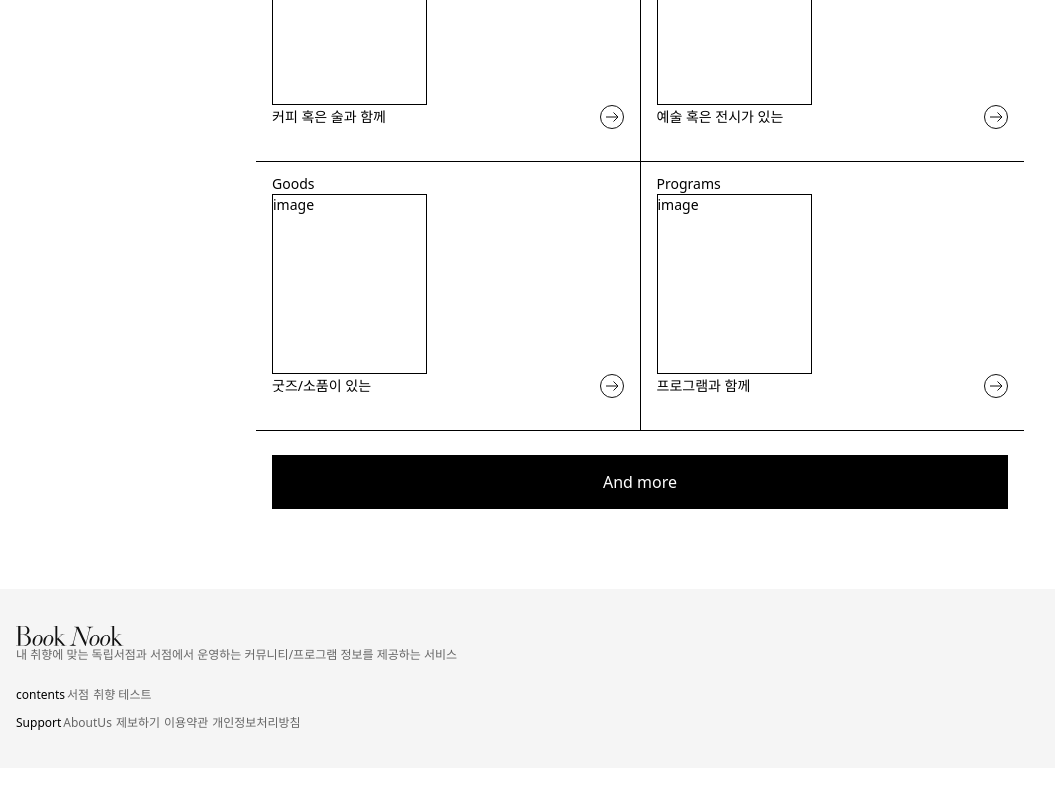
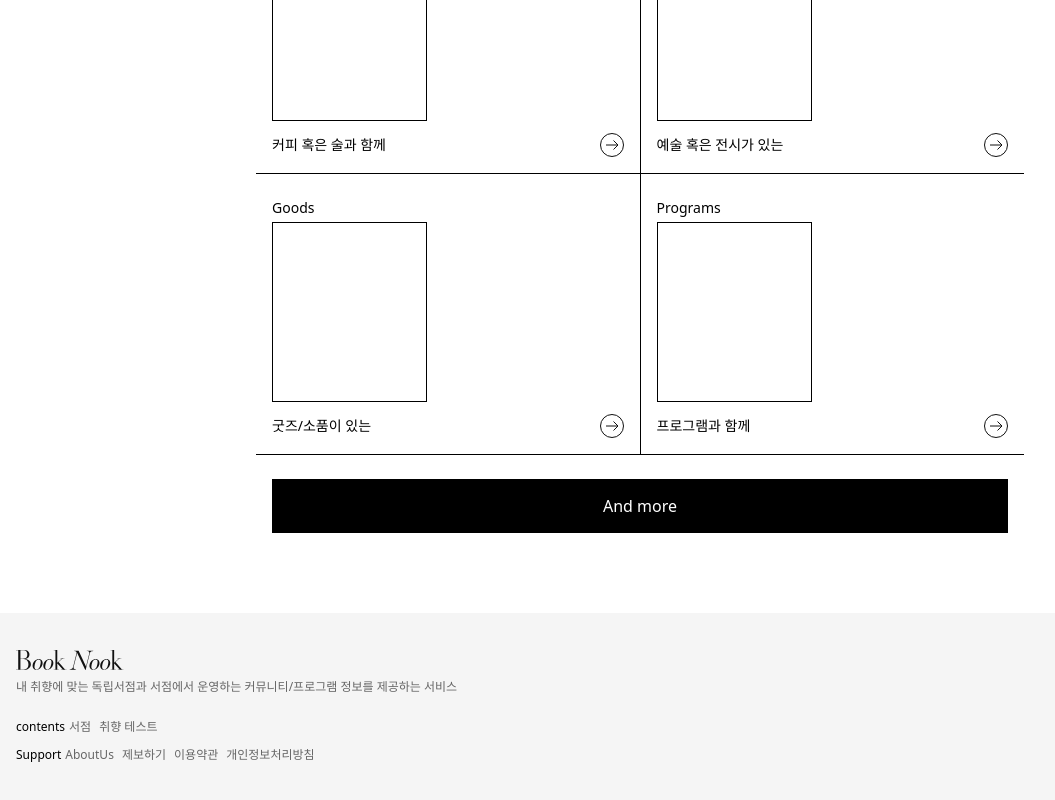
Before and after one commit to bside14-05/Front, a Next.js app: page / in a window 1280 px wide. Shown: the part 460-1260 px from the top of the page, without its empty margins (0-1055 px from the left). Before the commit the page ends 1228 px from the top, so only its background shows below. Built offline with nearby package versions, Linux system fonts and the light colour scheme.

Commit message:
amin layout

```diff
--- a/src/app/layout.tsx
+++ b/src/app/layout.tsx
@@ -42,8 +42,8 @@ export default function RootLayout({
 }) {
   return (
     <html>
-      <body className={`font-sans`}>
-        <div>{children}</div>
+      <body>
+        <div className={`relative`}>{children}</div>
         <div id="modal"></div>
       </body>
     </html>
--- a/src/app/page.tsx
+++ b/src/app/page.tsx
@@ -29,11 +29,9 @@ function Main() {
 
   const menuCard = (text: string, title: string, moveUrl: string) => {
     return (
-      <div className="relative w-1/2 text-sm px-[16px] py-[32px] order-b-[1px] border-black">
-        <p className="absolute top-[12px] whitespace-pre-wrap">{title}</p>
-        <div className="h-[180px] w-[155px] border-black border-[1px]">
-          image
-        </div>
+      <div className="relative w-1/2 text-sm pb-[16px] pt-[48px] px-[16px] order-b-[1px] border-black">
+        <p className="absolute top-[24px] whitespace-pre-wrap z-10">{title}</p>
+        <div className="h-[180px] w-[155px] border-black border-[1px] mb-[12px] z-0"></div>
         <div className="flex items-center justify-between">
           <div onClick={() => handleClick(moveUrl)}>{text}</div>
           <Icon name={"circleInArrow"}></Icon>
@@ -57,9 +55,9 @@ function Main() {
           <Icon name="mainLogo" />
         </div>
         <div
-          className={`py-[12px] border-y-[1px] border-black font-CelloGX text-xl`}
+          className={`sticky top-[72px] py-[12px] border-y-[1px] border-black font-CelloGX text-xl bg-white z-20`}
         >
-          <div className="px-[16px]">Book store with</div>
+          <div className="px-[16px] bg-white ">Book store with</div>
         </div>
         <div>
           <div className="border-t-[1px] border-black">
--- a/src/components/common/footer/index.tsx
+++ b/src/components/common/footer/index.tsx
@@ -3,7 +3,7 @@ import Link from "next/link";
 import Icon from "../icon";
 
 const link = (text: string, href: string) => (
-  <Link className="mx-[2px] text-gray-5 " href={href}>
+  <Link className="mx-[4px] text-gray-5 " href={href}>
     {text}
   </Link>
 );
@@ -11,7 +11,9 @@ const link = (text: string, href: string) => (
 function Footer() {
   return (
     <div className="bg-gray-11 py-[37px] px-[16px]">
-      <Icon name="booknook" />
+      <div className="mb-[8px]">
+        <Icon name="booknook" />
+      </div>
       <div className="text-xs mb-[24px] text-gray-5">
         내 취향에 맞는 독립서점과 서점에서 운영하는 커뮤니티/프로그램 정보를
         제공하는 서비스
```
